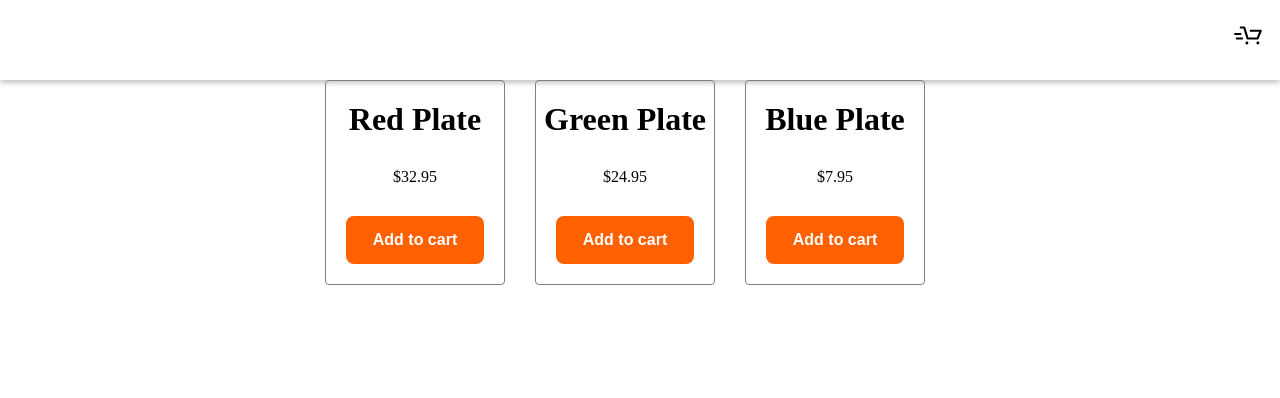
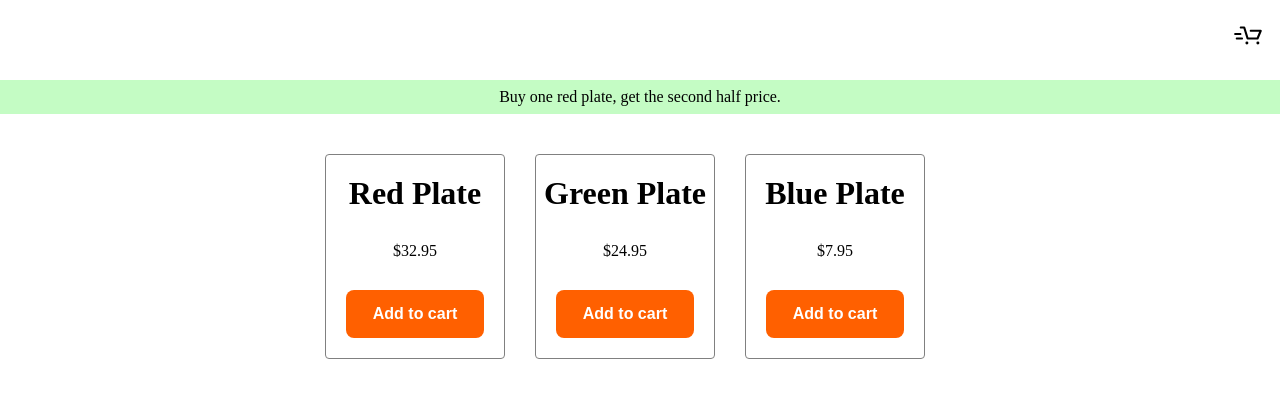
Before and after one commit to Ahmetbasli/plates-co, a website built with webpack: page dist/index.html in a window 1280 px wide. Built offline with nearby package versions, Linux system fonts and the light colour scheme.

```diff
--- a/dist/index.html
+++ b/dist/index.html
@@ -11,7 +11,7 @@
       <div class="header__backToShopping"></div>
       <div class="header__basket"></div>
     </div>
-
+    <div class="campaign">Buy one red plate, get the second half price.</div>
     <div class="cart">
       <div class="cart__products"></div>
       <div class="cart__sidebar"></div>
```
Also changed, not shown: dist/39cb87681d62e9846297.svg (added), dist/7cb06c1682e5499753ee.svg (added), dist/843cd97e5f38e9fe8e55.svg (added), dist/8dbd73ac2e60678637d7.svg (added), dist/aa45a85cd455a27d9a82.svg (added), dist/d1db62b311e4fc72f7fb.svg (added), 3 other files.
